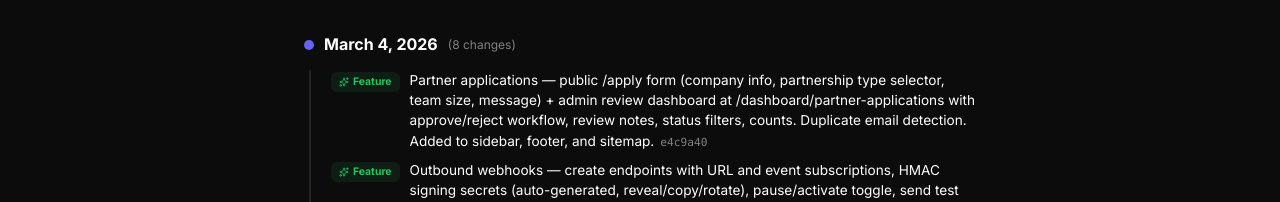
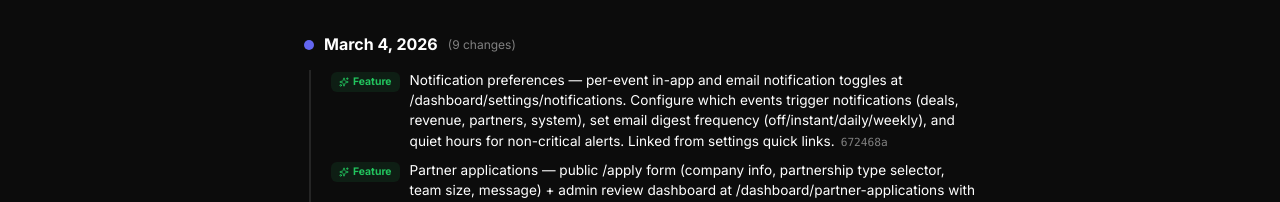
Before and after one commit to dylan3796/partner-attribution-ai, a Next.js app: page /changelog in a window 1280 px wide. Shown: the part 168-370 px from the top of the page. Built offline with nearby package versions, Linux system fonts and the light colour scheme; no server answers.

Commit message:
polish: update changelog with notification preferences entry

```diff
--- a/app/changelog/page.tsx
+++ b/app/changelog/page.tsx
@@ -15,6 +15,7 @@ const CHANGELOG: Entry[] = [
   {
     date: "March 4, 2026",
     commits: [
+      { hash: "672468a", type: "feat", message: "Notification preferences — per-event in-app and email notification toggles at /dashboard/settings/notifications. Configure which events trigger notifications (deals, revenue, partners, system), set email digest frequency (off/instant/daily/weekly), and quiet hours for non-critical alerts. Linked from settings quick links." },
       { hash: "e4c9a40", type: "feat", message: "Partner applications — public /apply form (company info, partnership type selector, team size, message) + admin review dashboard at /dashboard/partner-applications with approve/reject workflow, review notes, status filters, counts. Duplicate email detection. Added to sidebar, footer, and sitemap." },
       { hash: "b48bec7", type: "feat", message: "Outbound webhooks — create endpoints with URL and event subscriptions, HMAC signing secrets (auto-generated, reveal/copy/rotate), pause/activate toggle, send test events, delivery log with status codes, edit/delete endpoints. 15 event types across Deals, Partners, Payouts, Commissions, and Attribution. Full Convex backend with CRUD, secret rotation, and test delivery logging. Sample payload docs. Linked from settings." },
       { hash: "NEW0007", type: "feat", message: "Team management — invite teammates, assign roles (Admin/Manager/Member), change roles inline, remove members with confirmation. Full Convex backend with org scoping, admin-only guards, last-admin protection, and audit logging. Linked from settings quick links and settings page." },
```
